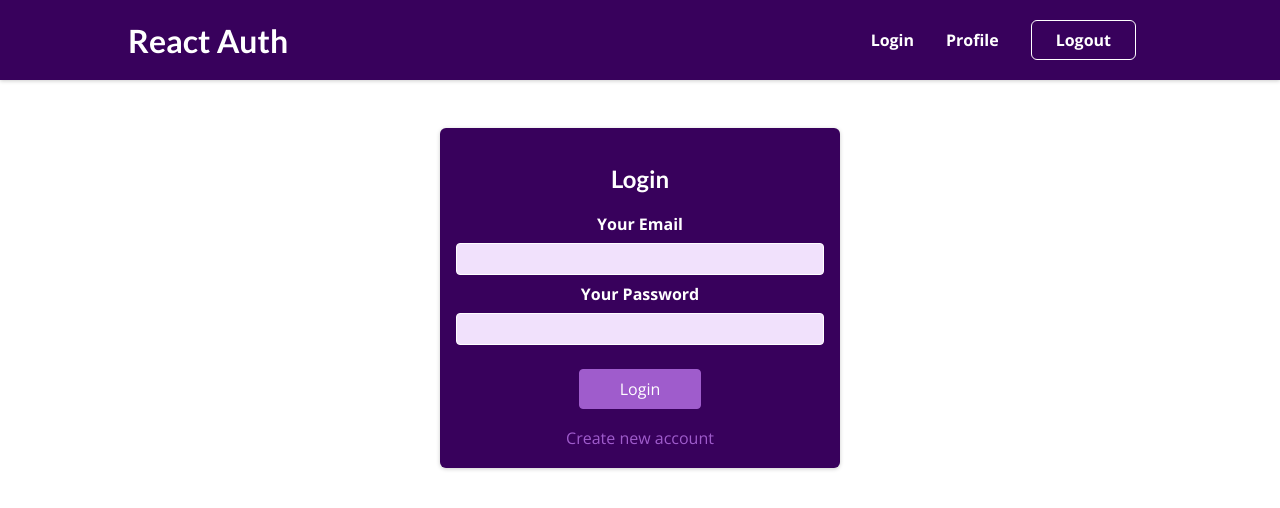
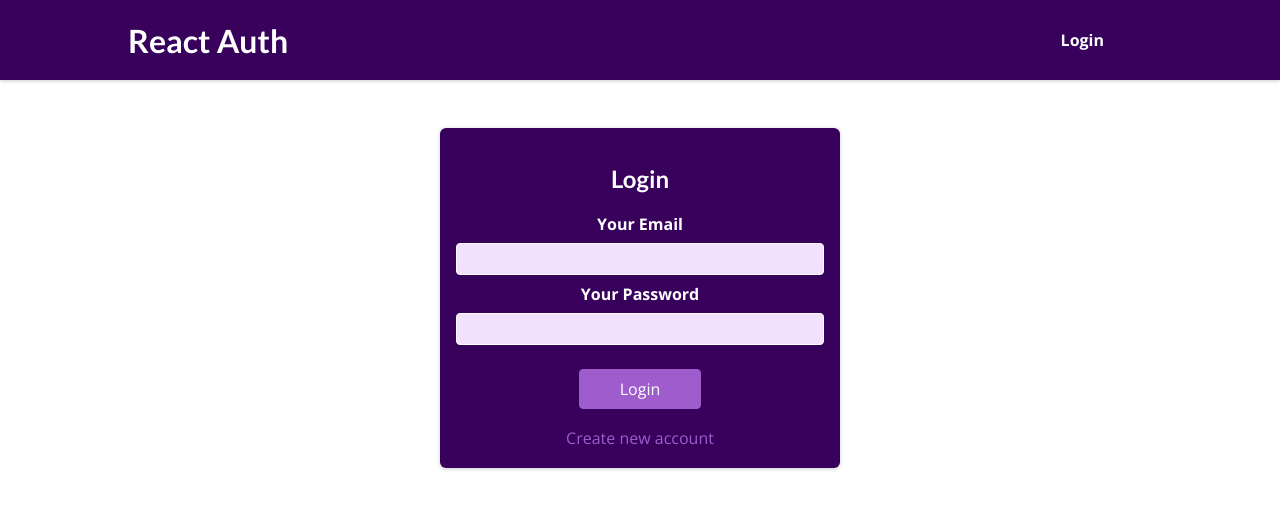
Before and after one commit to axhar-ibraheem/React-authentication, a React (Create React App) app: page /auth in a window 1280 px wide. Shown: the top 508 px of the page. Built offline with nearby package versions, Linux system fonts and the light colour scheme.

Commit message:
using auth tokens

```diff
--- a/src/components/Auth/AuthForm.js
+++ b/src/components/Auth/AuthForm.js
@@ -1,10 +1,11 @@
-import { useState, useRef } from "react";
+import { useState, useRef, useContext } from "react";
 
 import classes from "./AuthForm.module.css";
-
+import AuthContext from "../../store/authContxt";
 const AuthForm = () => {
   const [isLogin, setIsLogin] = useState(true);
   const [isLoading, setIsLoading] = useState(false);
+  const ctx = useContext(AuthContext);
   const emailRef = useRef();
   const passwordRef = useRef();
   const switchAuthModeHandler = () => {
@@ -16,6 +17,7 @@ const AuthForm = () => {
     e.preventDefault();
     const enteredEmail = emailRef.current.value;
     const enteredPassword = passwordRef.current.value;
+
     try {
       let endPointUrl;
       if (isLogin) {
@@ -40,7 +42,8 @@ const AuthForm = () => {
       const data = await response.json();
 
       if (response.ok) {
-        console.log(data.idToken);
+        ctx.login(data.idToken);
+
       } else {
         const errorMessage = data.error.message;
         throw new Error(errorMessage);
--- a/src/components/Layout/MainNavigation.js
+++ b/src/components/Layout/MainNavigation.js
@@ -1,23 +1,31 @@
-import { Link } from 'react-router-dom';
+import { Link } from "react-router-dom";
 
-import classes from './MainNavigation.module.css';
+import classes from "./MainNavigation.module.css";
+import AuthContext from "../../store/authContxt";
+import { useContext } from "react";
+const MainNavigation = () => {
+  const ctx = useContext(AuthContext);
 
-const MainNavigation = () => {
   return (
     <header className={classes.header}>
-      <Link to='/'>
+      <Link to="/">
         <div className={classes.logo}>React Auth</div>
       </Link>
       <nav>
         <ul>
+          {!ctx.isLoggedIn && (
+            <li>
+              <Link to="/auth">Login</Link>
+            </li>
+          )}
+
+          {ctx.isLoggedIn && (
+            <li>
+              <Link to="/profile">Profile</Link>
+            </li>
+          )}
           <li>
-            <Link to='/auth'>Login</Link>
-          </li>
-          <li>
-            <Link to='/profile'>Profile</Link>
-          </li>
-          <li>
-            <button>Logout</button>
+            {ctx.isLoggedIn && <button onClick={ctx.logout}>Logout</button>}
           </li>
         </ul>
       </nav>
--- a/src/index.js
+++ b/src/index.js
@@ -1,12 +1,14 @@
-import ReactDOM from 'react-dom/client';
-import { BrowserRouter } from 'react-router-dom';
+import ReactDOM from "react-dom/client";
+import { BrowserRouter } from "react-router-dom";
 
-import './index.css';
-import App from './App';
-
-const root = ReactDOM.createRoot(document.getElementById('root'));
+import "./index.css";
+import App from "./App";
+import AuthContextProvider from "./store/authContxtProvider";
+const root = ReactDOM.createRoot(document.getElementById("root"));
 root.render(
-  <BrowserRouter>
-    <App />
-  </BrowserRouter>
+  <AuthContextProvider>
+    <BrowserRouter>
+      <App />
+    </BrowserRouter>
+  </AuthContextProvider>
 );
--- /dev/null
+++ b/src/store/authContxt.js
@@ -0,0 +1,10 @@
+import React from "react";
+
+const AuthContext = React.createContext({
+  idToken: "",
+  isLoggedIn: false,
+  login: () => {},
+  logout: () => {},
+});
+
+export default AuthContext;
--- /dev/null
+++ b/src/store/authContxtProvider.js
@@ -0,0 +1,30 @@
+import React, { useState } from "react";
+import AuthContext from "./authContxt";
+
+const AuthContextProvider = (props) => {
+  const [token, setToken] = useState("");
+
+  const isLoggedIn = token.length > 0;
+  const loginHandler = (token) => {
+    setToken(token);
+  };
+
+  const logoutHandler = () => {
+    setToken("");
+  };
+
+  const context = {
+    idToken: "",
+    isLoggedIn: isLoggedIn,
+    login: loginHandler,
+    logout: logoutHandler,
+  };
+
+  return (
+    <AuthContext.Provider value={context}>
+      {props.children}
+    </AuthContext.Provider>
+  );
+};
+
+export default AuthContextProvider;
```
